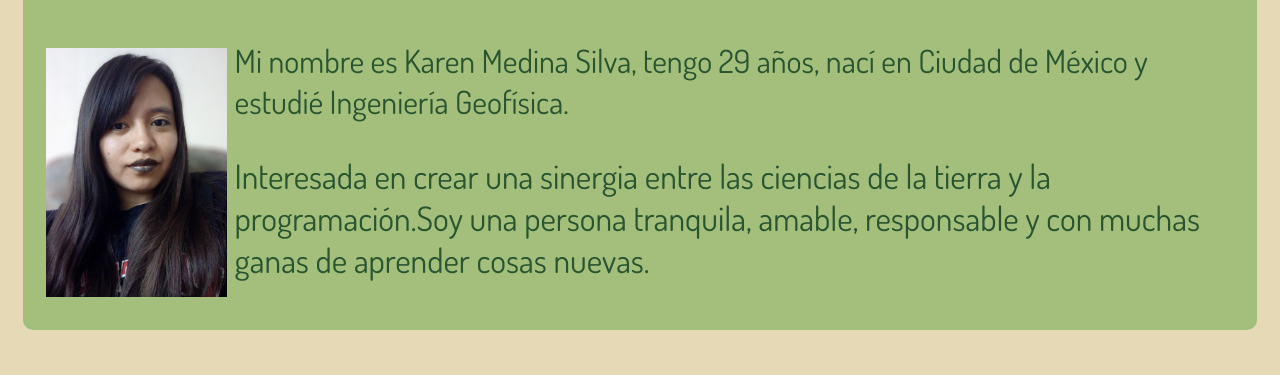
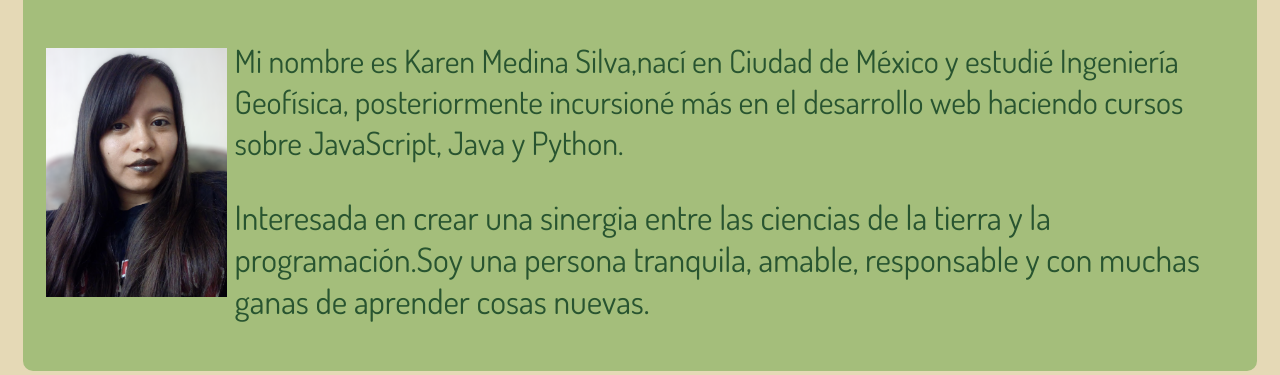
Before and after one commit to MedinaSilva/Mi_Portafolio, a plain HTML site: page index.html in a window 1280 px wide. Shown: the part 157-532 px from the top of the page. Drawn offline with Linux system fonts and the light colour scheme.

Commit message:
Mejora de portafolio

```diff
--- a/index.html
+++ b/index.html
@@ -29,7 +29,7 @@
         <h1 id="title-1">Sobre mí</h1>
         <img src="/Public/images/img.png" alt="Foto de Karen" style="width: 15%; float: left; margin: 8px;">
 
-        <p id="p1"> Mi nombre es Karen Medina Silva, tengo 29 años, nací en Ciudad de México y estudié Ingeniería Geofísica.
+        <p id="p1"> Mi nombre es Karen Medina Silva,nací en Ciudad de México y estudié Ingeniería Geofísica, posteriormente incursioné más en el desarrollo web haciendo cursos sobre JavaScript, Java y Python.
         </p>
 
 
```
